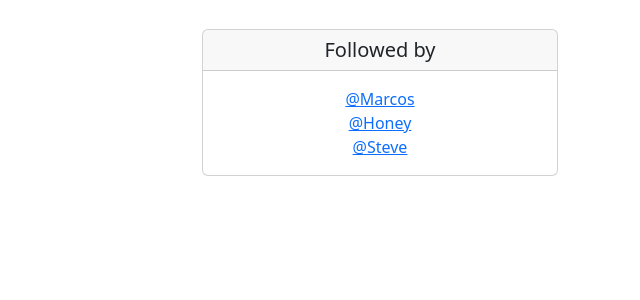
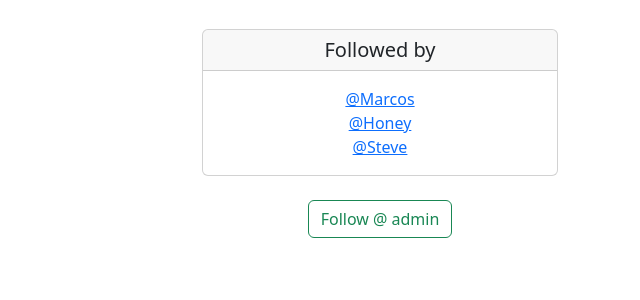
Before and after one commit to s-derebera/twitter_studying, a Django app: page /profile/1 in a window 1280 px wide. Shown: the part 270-570 px from the top of the page, without its empty margins (640-1280 px from the left). Run offline with Django 4.2, Linux system fonts and the light colour scheme; a user stored in the database is signed in; data comes from the database, SQL or seed files in the repository; both versions use the stored data as it was after the commit.

Commit message:
feature: follow and unfollow users

```diff
--- a/twitter/tweets/templates/tweets/profile.html
+++ b/twitter/tweets/templates/tweets/profile.html
@@ -38,7 +38,18 @@
                     </div>
                   </div>
 
-
+        <br/>
+        <form method=POST>
+        {% csrf_token %}
+        {% if profile in user.profile.follows.all %}
+            <button class="btn btn-outline-danger" name="follow"
+                value="unfollow" type="submit">Unfollow @{{profile.user.username| lower}}
+            </button>
+        {% else %}
+        <button class="btn btn-outline-success" name="follow" value="follow"
+            type="submit">Follow @ {{profile.user.username|lower}} </button>
+        {% endif %}
+        </form>
 
         {% endif %}
             </div>
--- a/twitter/tweets/views.py
+++ b/twitter/tweets/views.py
@@ -31,6 +31,16 @@ def profile_list(request):
 def profile(request, pk):
     if request.user.is_authenticated:
         profile = Profile.objects.get(user_id=pk)
+        if request.method == "POST":
+            current_user = request.user.profile
+            action = request.POST["follow"]
+            if action == "follow":
+                current_user.follows.add(profile)
+            elif action == "unfollow":
+                current_user.follows.remove(profile)
+            current_user.save()
+
+
         return render(request, 'tweets/profile.html',{ "profile":profile})
     else:
         messages.success(request, ('Create your page firstful! Waitig for join us!'))
```
Also changed, not shown: twitter/db.sqlite3.
